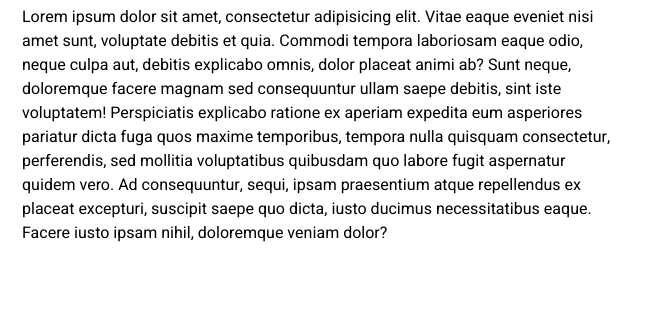
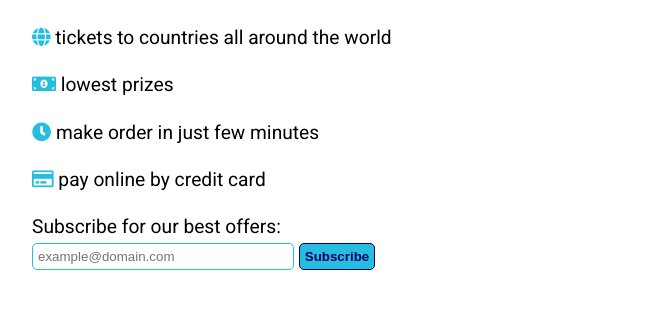
Before and after one commit to hankadev/product_landing_page, a plain HTML site: page index.html in a window 1280 px wide. Shown: the part 859-1172 px from the top of the page, 618-1280 px from the left. Drawn offline with Linux system fonts and the light colour scheme.

Commit message:
finish about section

```diff
--- a/css/styles.css
+++ b/css/styles.css
@@ -1,5 +1,6 @@
 :root {
-  --lignt-blue: #27BDE0;
+  --light-blue: #27BDE0;
+  --dark-blue: #000066;
 }
 
 body {
@@ -39,7 +40,7 @@ header {
 
 .nav-link {
   text-decoration: none;
-  color: var(--lignt-blue);
+  color: var(--light-blue);
   font-weight: bold;
 }
 
@@ -64,8 +65,41 @@ header {
 }
 
 .info {
+  box-sizing: border-box;
   width: 100%;
   order: 1;
+  padding-left: 10px;
+  font-size: 1.2em;
+}
+
+.fas, .far {
+  color: var(--light-blue);
+}
+
+#inputEmail {
+  padding: 5px;
+  border: 1px solid var(--light-blue);
+  border-radius: 5px;
+  min-width: 250px;
+}
+
+#submit {
+  padding: 5px;
+  border-radius: 5px;
+  background-color: var(--light-blue);
+  border: 1px solid var(--dark-blue);
+  color: var(--dark-blue);
+  font-weight: bold;
+}
+
+#submit:hover {
+  background-color: var(--dark-blue);
+  border: 1px solid var(--light-blue);
+  color: var(--light-blue);
+}
+
+form {
+  margin-bottom: 20px;
 }
 
 /*****  MEDIA QUERIES *****/
--- a/index.html
+++ b/index.html
@@ -5,6 +5,7 @@
   <meta name="viewport" content="width=device-width, initial-scale=1.0">
   <meta http-equiv="X-UA-Compatible" content="ie=edge">
   <title>Product Landing Page</title>
+  <link rel="stylesheet" href="https://use.fontawesome.com/releases/v5.1.0/css/all.css" integrity="sha384-lKuwvrZot6UHsBSfcMvOkWwlCMgc0TaWr+30HWe3a4ltaBwTZhyTEggF5tJv8tbt" crossorigin="anonymous">
   <link href="https://fonts.googleapis.com/css?family=Heebo" rel="stylesheet">
   <link rel="stylesheet" href="css/styles.css">
 </head>
@@ -32,7 +33,15 @@
         <iframe id="video" src="https://www.youtube.com/embed/3gNkgj9h2oM" width="95%" height="300px"></iframe>
       </div>
       <div class="info">
-        Lorem ipsum dolor sit amet, consectetur adipisicing elit. Vitae eaque eveniet nisi amet sunt, voluptate debitis et quia. Commodi tempora laboriosam eaque odio, neque culpa aut, debitis explicabo omnis, dolor placeat animi ab? Sunt neque, doloremque facere magnam sed consequuntur ullam saepe debitis, sint iste voluptatem! Perspiciatis explicabo ratione ex aperiam expedita eum asperiores pariatur dicta fuga quos maxime temporibus, tempora nulla quisquam consectetur, perferendis, sed mollitia voluptatibus quibusdam quo labore fugit aspernatur quidem vero. Ad consequuntur, sequi, ipsam praesentium atque repellendus ex placeat excepturi, suscipit saepe quo dicta, iusto ducimus necessitatibus eaque. Facere iusto ipsam nihil, doloremque veniam dolor?
+        <p><i class="fas fa-globe"></i> tickets to countries all around the world</p>
+        <p><i class="fas fa-money-bill-alt"></i> lowest prizes</p>
+        <p><i class="fas fa-clock"></i> make order in just few minutes</p>
+        <p><i class="far fa-credit-card"></i> pay online by credit card</p>
+        <form class="form" action="index.html" method="post">
+          <label for="email">Subscribe for our best offers:</label> <br>
+          <input id="inputEmail" type="email" name="email" placeholder="example@domain.com">
+          <input id="submit" type="submit" value="Subscribe">
+        </form>
       </div>
 
     </section>
```
